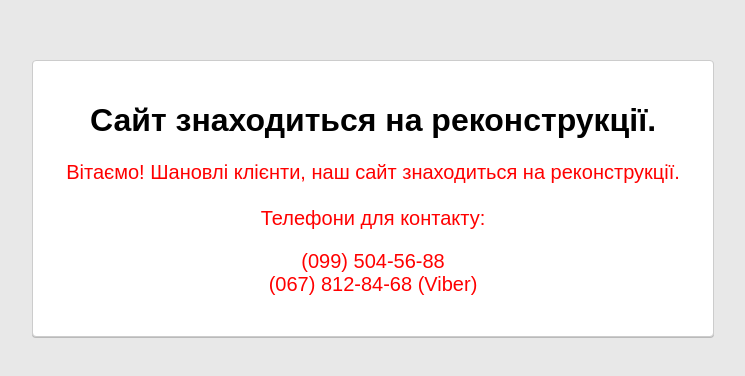
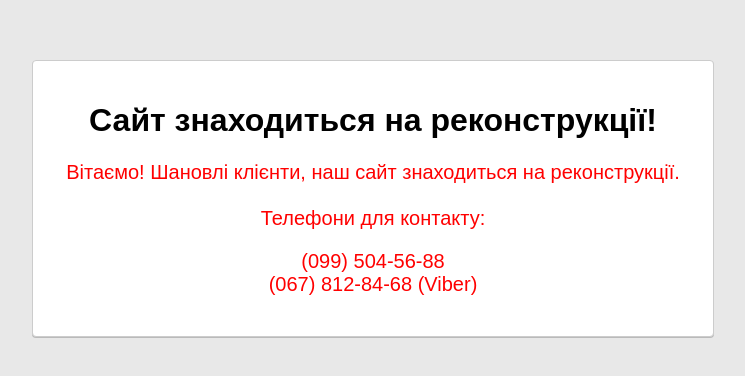
Before and after one commit to tarhun2212/iphonia.github.io, a plain HTML site: page index.html in a window 1280 px wide. Shown: the whole page, without its empty margins (267-1012 px from the left). Drawn offline with Linux system fonts and the light colour scheme.

Commit message:
Update index.html

```diff
--- a/index.html
+++ b/index.html
@@ -17,7 +17,7 @@
 
 
        <div class="content">
-             <h1 >Сайт знаходиться на реконструкції.</h1>
+             <h1 >Сайт знаходиться на реконструкції!</h1>
              <p style="color:red;">Вітаємо! Шановлі клієнти, наш сайт знаходиться на реконструкції.<br/><br/>
 Телефони для контакту:</p>
 <p style="color:red;">(099) 504-56-88<br/>
```
